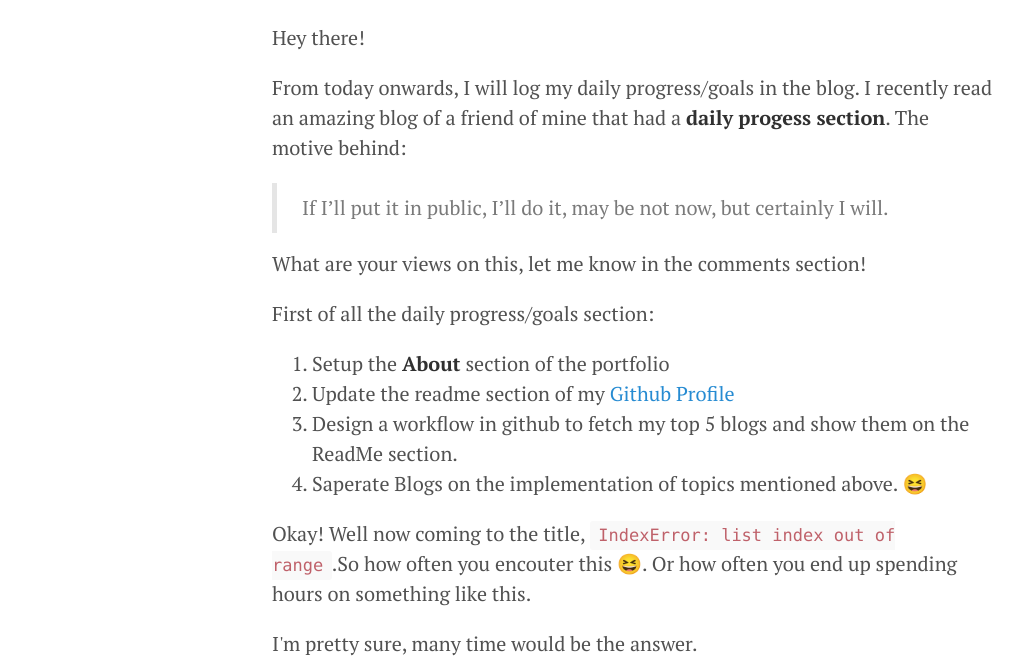
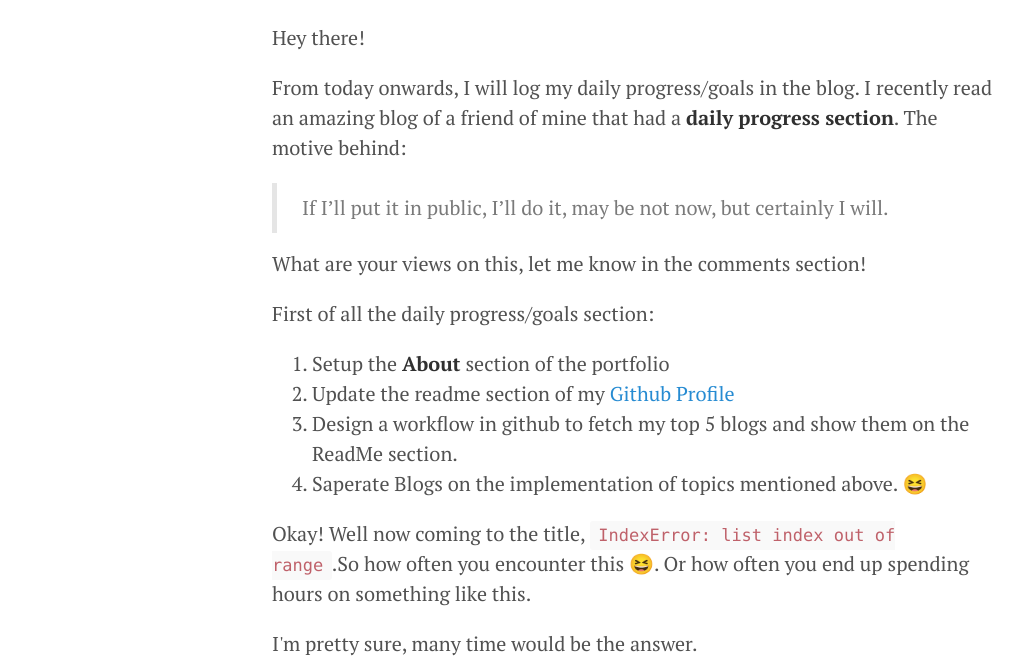
Before and after one commit to IshaanBhatnagar25/IshaanBhatnagar25.github.io, a Jekyll site: the page built from _posts/2020-10-08-ListIndexOutOfRange.md, in a window 1280 px wide. Shown: the part 209-874 px from the top of the page, without its empty margins (8-1031 px from the left). Built offline with Jekyll 4.4.1, drawn with Linux system fonts in a browser that asks for light colours; nearby versions of some CDN libraries.

Commit message:
FixBlog4

```diff
--- a/_posts/2020-10-08-ListIndexOutOfRange.md
+++ b/_posts/2020-10-08-ListIndexOutOfRange.md
@@ -6,7 +6,7 @@ comments: true
 ---
 
 Hey there!
-<p>From today onwards, I will log my daily progress/goals in the blog. I recently read an amazing blog of a friend of mine that had a <strong>daily progess section</strong>. The motive behind:</p>
+<p>From today onwards, I will log my daily progress/goals in the blog. I recently read an amazing blog of a friend of mine that had a <strong>daily progress section</strong>. The motive behind:</p>
 
 >If I'll put it in public, I'll do it, may be not now, but certainly I will.
 
@@ -22,7 +22,7 @@ First of all the daily progress/goals section:
 </ol>
 </p>
 
-<p>Okay! Well now coming to the title, <code>IndexError: list index out of range</code>.So how often you encouter this 😆. Or how often you end up spending hours on something like this.</p>
+<p>Okay! Well now coming to the title, <code>IndexError: list index out of range</code>.So how often you encounter this 😆. Or how often you end up spending hours on something like this.</p>
 
 <p>I'm pretty sure, many time would be the answer.</p>
 
```
